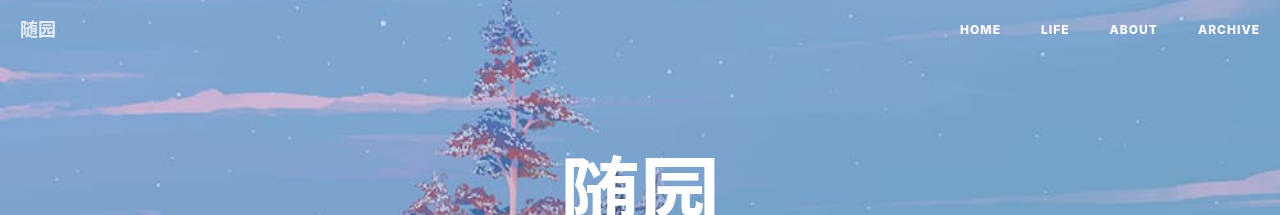
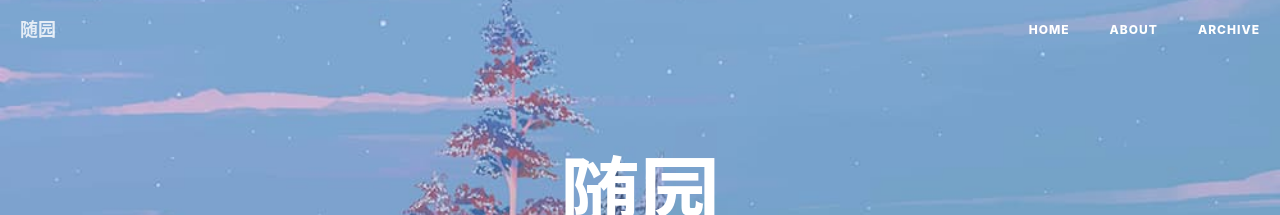
Before and after one commit to Devinteng/blog2, a Jekyll site: the page built from index.html, in a window 1280 px wide. Shown: the top 215 px of the page. Built offline with Jekyll 4.4.1, drawn with Linux system fonts in a browser that asks for light colours; nearby versions of some CDN libraries; the list of posts is cut into pages by our own code; comment, search, counter and statistics services are not loaded.

Commit message:
Update nav.html

```diff
--- a/_includes/nav.html
+++ b/_includes/nav.html
@@ -23,11 +23,8 @@
                     <li>
                         <a href="{{ site.baseurl }}/">Home</a>
                     </li>
-                    <li>
-                        <a href="{{ site.baseurl }}/">life</a>
-                    </li>
-                    {% for page in site.pages %}
-                    {% if page.title and page.hide-in-nav != true %}
+                   {% assign sorted_pages = site.pages | sort:"order" %}
+                   {% for page in sorted_pages %}{% if page.title %}
                     <li>
                         <a href="{{ page.url | prepend: site.baseurl }}">{{ page.title }}</a>
                     </li>
```
